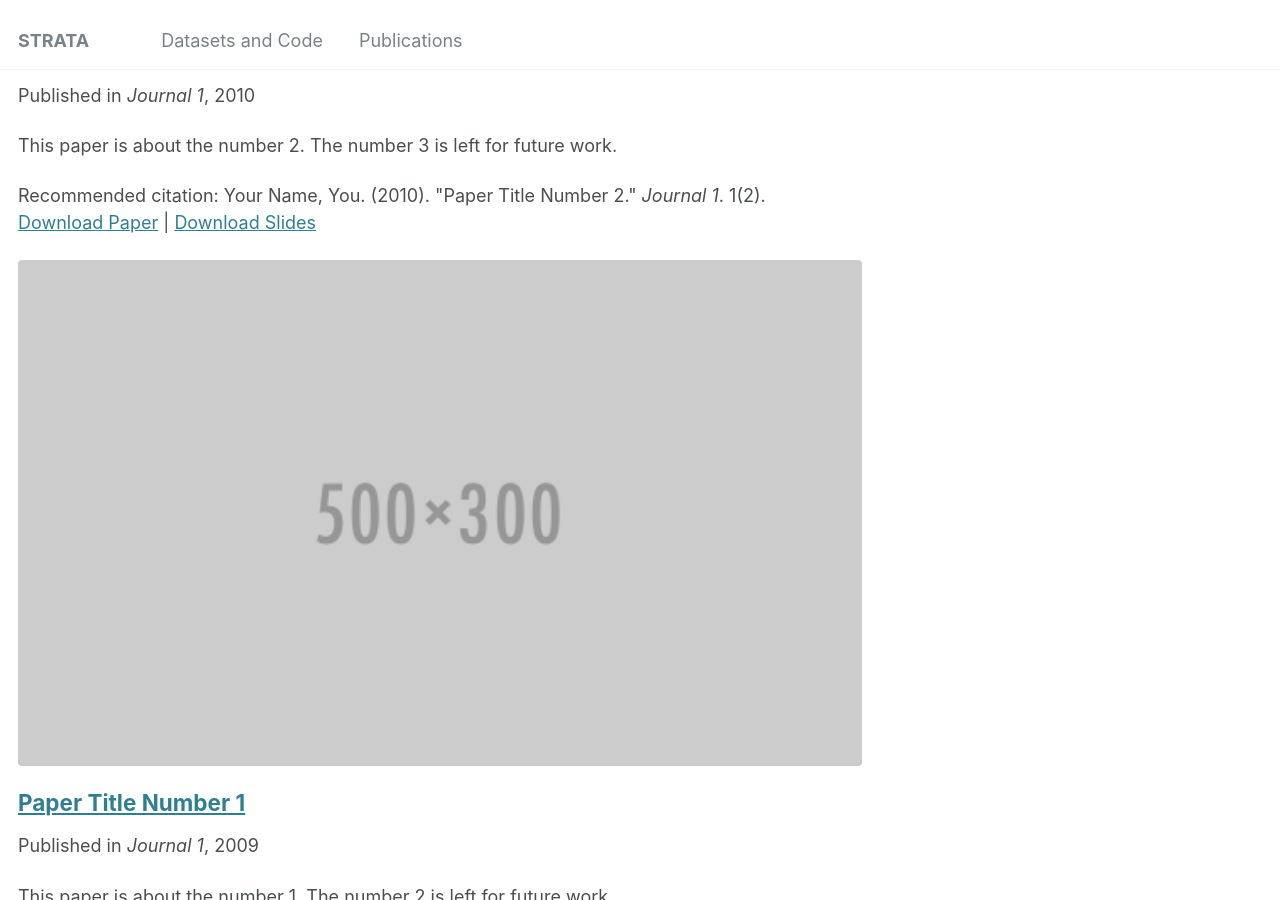
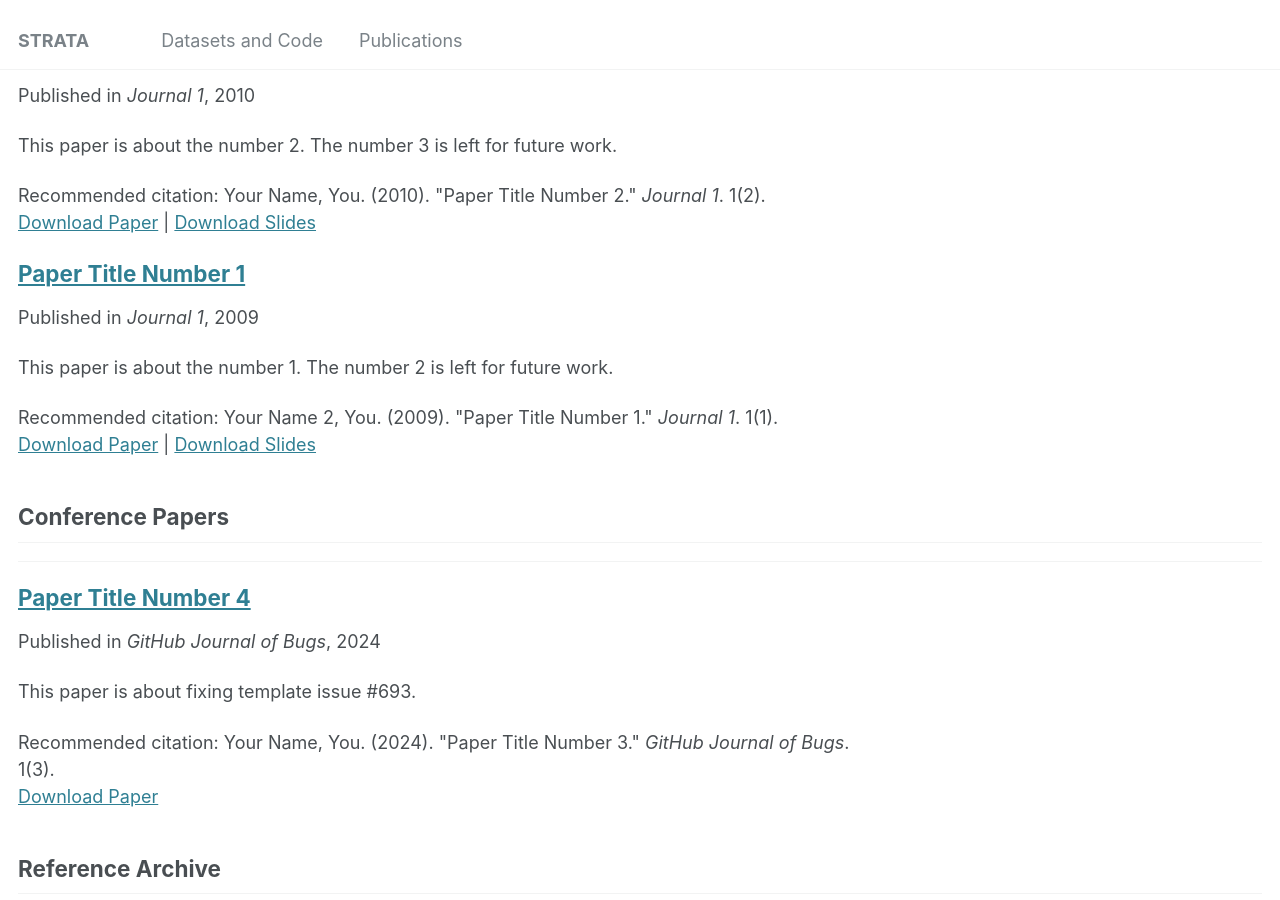
Before and after one commit to stratified-turbulence/web, a Jekyll site: the page built from _pages/publications.html, in a window 1280 px wide and 900 px high, scrolled down 518 px. Built offline with Jekyll 4.4.1, drawn with Linux system fonts in a browser that asks for light colours.

Commit message:
Update archive-single.html

```diff
--- a/_includes/archive-single.html
+++ b/_includes/archive-single.html
@@ -16,22 +16,6 @@
 <div class="{{ include.type | default: "list" }}__item">
   <article class="archive__item" itemscope itemtype="http://schema.org/CreativeWork">
     {% if include.type == "grid" and teaser %}
-      <div class="archive__item-teaser">
-        <img src=
-          {% if teaser contains "://" %}
-            "{{ teaser }}"
-          {% else %}
-            "{{ teaser | prepend: "/images/" | prepend: base_path }}"
-          {% endif %}
-          alt="">
-      </div>
-    {% endif %}
-
-    {% if post.image %}
-      <div class="archive__item-teaser">
-        <img src="{{ post.image | relative_url }}" alt="Publication image">
-      </div>
-    {% elsif include.type == "grid" and teaser %}
       <div class="archive__item-teaser">
         <img src=
           {% if teaser contains "://" %}
```
